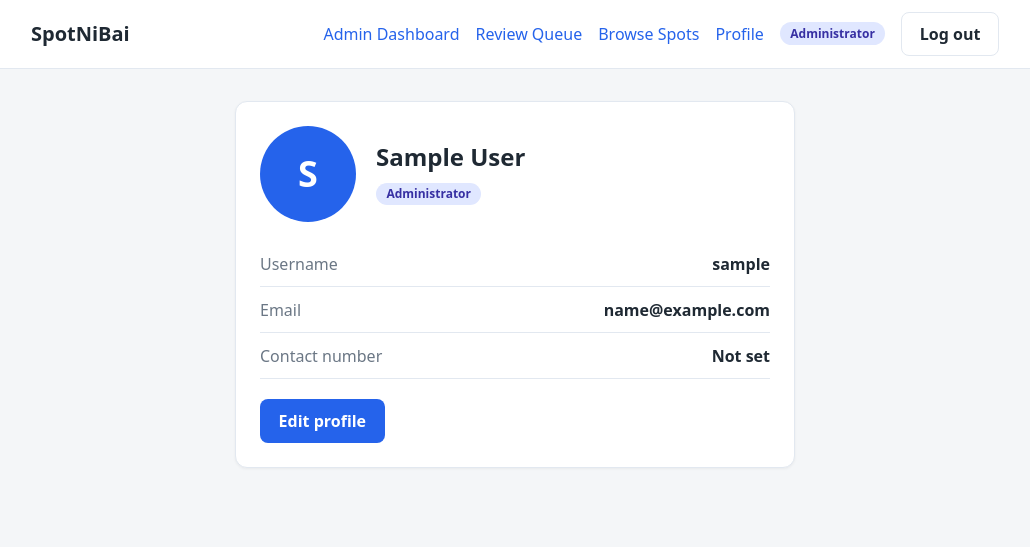
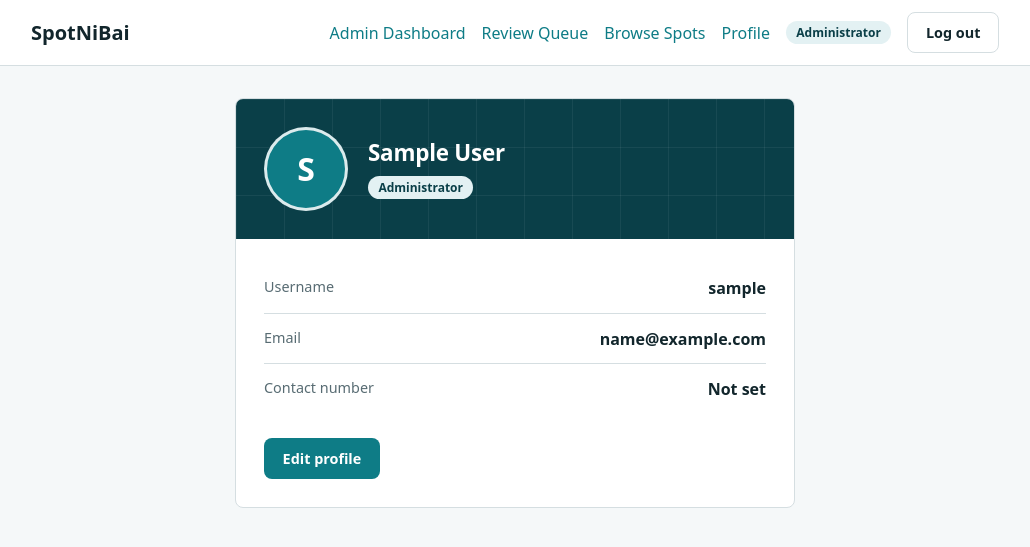
Before and after one commit to ildejanfigueras/SpotNiBai-Figueras-IldeJan-G2, a Django app: page /accounts/profile/ in a window 1280 px wide. Shown: the top 547 px of the page, without its empty margins (125-1155 px from the left). Run offline with Django 5.2, Linux system fonts and the light colour scheme; the visitor is signed in with stand-in values (Sample User, id 1).

Commit message:
style(accounts): restyle profile and edit profile pages

```diff
--- /dev/null
+++ b/static/css/profile.css
@@ -0,0 +1,111 @@
+/* SpotNiBai profile pages. Load after dashboard.css and spots.css,
+   which supply the palette, cards, buttons and messages. */
+
+body.profile-page .profile-card,
+body.profile-page .profile-form-card {
+  max-width: 560px;
+  margin: 0 auto;
+  padding: 0;
+  overflow: hidden;
+}
+
+/* Header band with the same street grid as the hero */
+.profile-banner {
+  position: relative;
+  display: flex;
+  align-items: center;
+  gap: 1.25rem;
+  padding: 1.75rem;
+  color: #fff;
+  background: var(--sea-900);
+}
+
+.profile-banner::before {
+  content: "";
+  position: absolute;
+  inset: 0;
+  background-image:
+    linear-gradient(rgba(255, 255, 255, 0.06) 1px, transparent 1px),
+    linear-gradient(90deg, rgba(255, 255, 255, 0.06) 1px, transparent 1px);
+  background-size: 48px 48px;
+  pointer-events: none;
+}
+
+.profile-banner > * { position: relative; }
+
+.profile-banner h1 {
+  margin: 0 0 0.4rem;
+  font-size: 1.4rem;
+  font-weight: 650;
+  letter-spacing: -0.01em;
+}
+
+.profile-banner .badge { background: var(--sand); color: var(--sea-900); }
+
+body.profile-page .avatar {
+  width: 84px;
+  height: 84px;
+  border: 3px solid rgba(255, 255, 255, 0.85);
+}
+
+body.profile-page .avatar-placeholder {
+  background: var(--accent);
+  color: #fff;
+  font-size: 2rem;
+}
+
+.profile-body { padding: 1.5rem 1.75rem 1.75rem; }
+
+body.profile-page .detail-list { margin-bottom: 1.5rem; }
+body.profile-page .detail-list li { padding: 0.8rem 0; border-bottom-color: var(--line); }
+body.profile-page .detail-list li:last-child { border-bottom: 0; }
+body.profile-page .detail-list span { color: var(--muted); font-size: 0.9rem; }
+
+/* Edit form */
+.profile-form-head { padding: 1.5rem 1.75rem 0; }
+.profile-form-head h1 { margin: 0 0 0.25rem; font-size: 1.5rem; font-weight: 650; letter-spacing: -0.01em; }
+.profile-form-head p { margin: 0; color: var(--muted); font-size: 0.9rem; }
+
+.profile-form-card form { padding: 1.25rem 1.75rem 1.75rem; }
+
+body.profile-page form p { margin: 0 0 1.1rem; }
+
+body.profile-page form label {
+  margin-bottom: 0.35rem;
+  font-size: 0.875rem;
+}
+
+body.profile-page input[type="file"] {
+  display: block;
+  width: 100%;
+  padding: 0.5rem;
+  font: inherit;
+  font-size: 0.9rem;
+  color: var(--muted);
+  background: var(--wash);
+  border: 1px dashed var(--line);
+  border-radius: var(--radius);
+}
+
+body.profile-page input[type="file"]::file-selector-button {
+  margin-right: 0.75rem;
+  padding: 0.4rem 0.8rem;
+  font: inherit;
+  font-size: 0.85rem;
+  font-weight: 600;
+  color: var(--ink);
+  background: var(--surface);
+  border: 1px solid var(--line);
+  border-radius: 6px;
+  cursor: pointer;
+}
+
+body.profile-page input[type="checkbox"] { accent-color: var(--accent); }
+body.profile-page .errorlist { margin: 0 0 0.35rem; }
+
+.profile-actions { display: flex; gap: 0.5rem; flex-wrap: wrap; }
+
+@media (max-width: 600px) {
+  .profile-banner { padding: 1.5rem 1.25rem; }
+  .profile-body, .profile-form-head, .profile-form-card form { padding-left: 1.25rem; padding-right: 1.25rem; }
+}
--- a/templates/accounts/profile.html
+++ b/templates/accounts/profile.html
@@ -1,18 +1,23 @@
 {% extends "base.html" %}
+{% load static %}
 {% block title %}My Profile | SpotNiBai{% endblock %}
+{% block body_class %}spots-page profile-page{% endblock %}
+{% block extra_css %}<link rel="stylesheet" href="{% static 'css/dashboard.css' %}"><link rel="stylesheet" href="{% static 'css/spots.css' %}"><link rel="stylesheet" href="{% static 'css/profile.css' %}">{% endblock %}
+
 {% block content %}
 <div class="card profile-card">
-  <div class="profile-header">
+  <div class="profile-banner">
     {% if user.profile_photo %}
       <img class="avatar" src="{{ user.profile_photo.url }}" alt="Profile photo">
     {% else %}
       <div class="avatar avatar-placeholder">{{ user.username|first|upper }}</div>
     {% endif %}
     <div>
-      <h2>{{ user.get_full_name|default:user.username }}</h2>
+      <h1>{{ user.get_full_name|default:user.username }}</h1>
       <span class="badge">{{ user.get_role_display }}</span>
     </div>
   </div>
+  <div class="profile-body">
     <ul class="detail-list">
       <li><span>Username</span><strong>{{ user.username }}</strong></li>
       <li><span>Email</span><strong>{{ user.email }}</strong></li>
@@ -20,4 +25,5 @@
     </ul>
     <a class="btn btn-primary" href="{% url 'accounts:profile_edit' %}">Edit profile</a>
   </div>
+</div>
 {% endblock %}
```
Also changed, not shown: templates/accounts/profile_edit.html (+13 -4 lines). Lines whose indentation alone changed are shown as unchanged.
